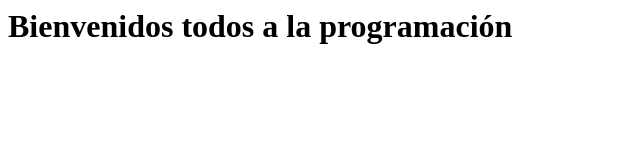
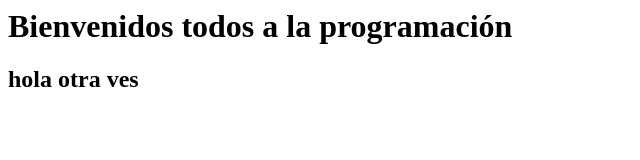
Before and after one commit to Kikegit21/ProyectoWeb.html, a plain HTML site: page index.html in a window 1280 px wide. Shown: the whole page, without its empty margins (0-640 px from the left). Drawn offline with Linux system fonts and the light colour scheme.

Commit message:
Version tres

```diff
--- a/index.html
+++ b/index.html
@@ -2,6 +2,7 @@
     <head>
         <body>
             <h1>Bienvenidos todos a la programación</h1>
+            <h2>hola otra ves</h2>
         </body>
     </head>
 </html>
```
